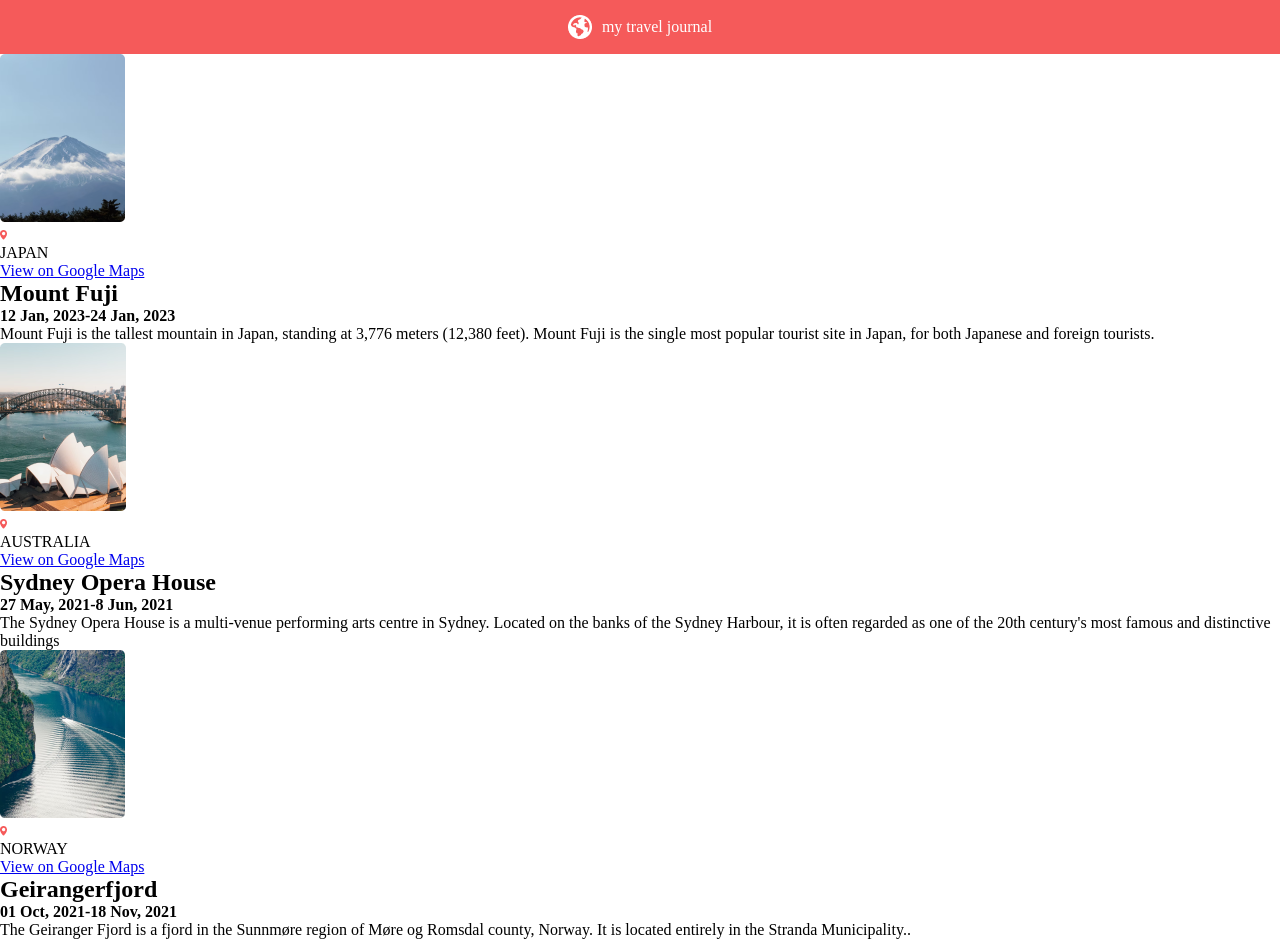
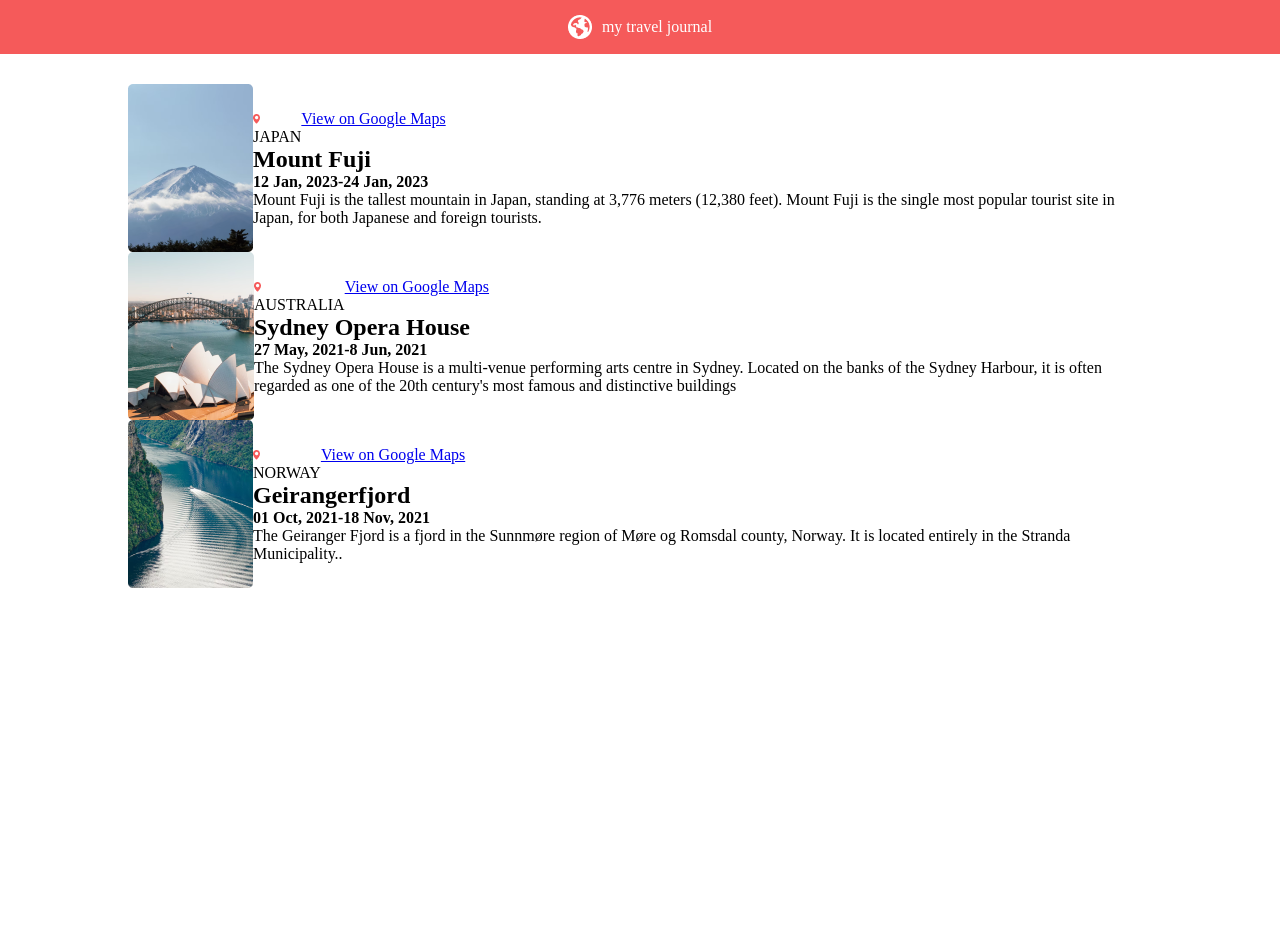
Before and after one commit to Sheriff-Oladimeji/travel-journal-website, a React (Create React App) app: page / in a window 1280 px wide. After the commit the page ends 800 px from the top, so only its background shows below. Built offline with nearby package versions, Linux system fonts and the light colour scheme.

Commit message:
modify index.css

```diff
--- a/src/index.css
+++ b/src/index.css
@@ -24,3 +24,15 @@ nav a{
   text-decoration: none;
   gap: 10px;
 }
+.card{
+  display: flex;
+  align-items: center;
+  justify-content:space-between;
+}
+.card-container{
+  width: 80%;
+  margin: 30px auto;
+}
+.card-location{
+  display: flex;
+}
```
